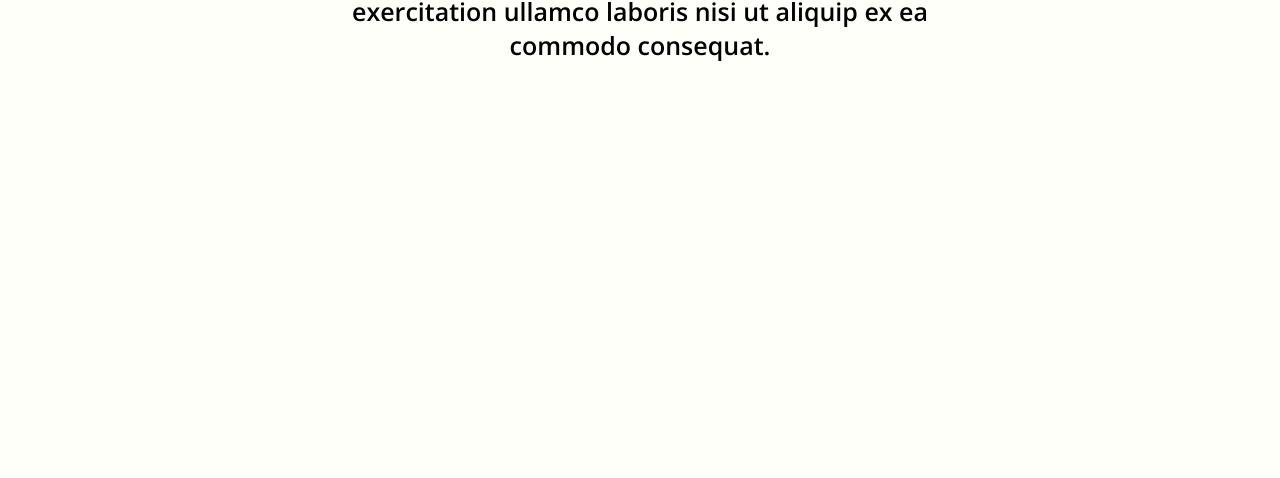
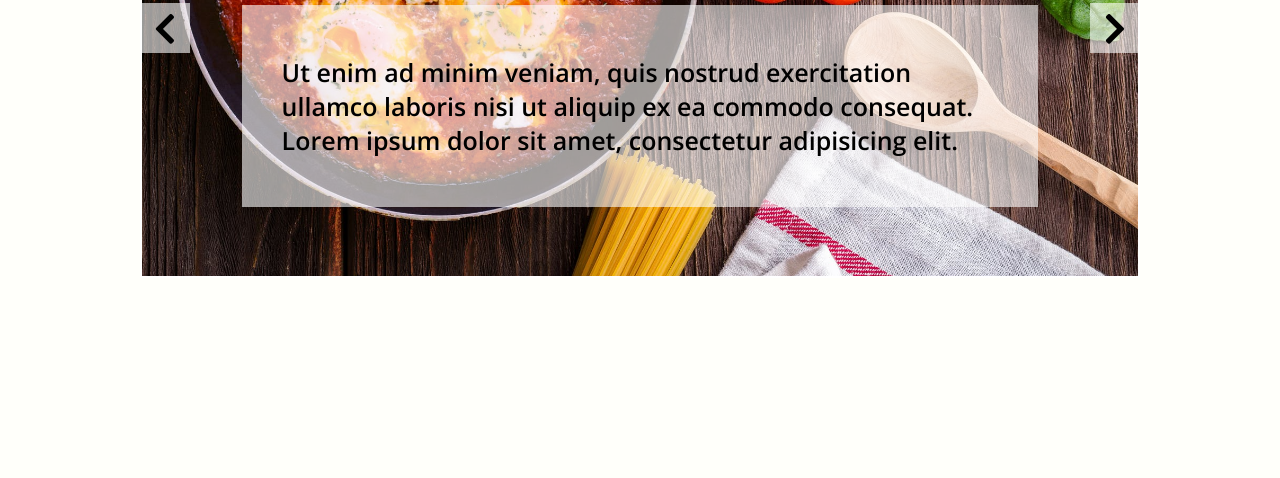
Before and after one commit to emcecha/zaplanuj-jedzonko, a website: page index.html in a window 1280 px wide. Shown: the part 322-800 px from the top of the page. Drawn offline with nearby package versions, Linux system fonts and the light colour scheme; files that its build step writes are made by us from their sources; files whose address does not match are found by name; a web font is replaced by a local one.

Commit message:
zmiana ostylowania slidera - obrazy w tle

```diff
--- a/index.html
+++ b/index.html
@@ -49,28 +49,28 @@
     <section class="carousel">
         <div class="carousel__container container">
             <div class="carousel__track">
-                <div class="carousel__slide">
+                <div class="carousel__slide carousel__slide--one">
                     <h2 class="carousel__title">
                         Zaplanuj z nami swój jadłospis
                     </h2>
                     <p class="carousel__text">
-                        Ut enim ad minim veniam, quis nostrud exercitation ullamco laboris nisi ut aliquip ex ea commodo consequat.
+                        Ut enim ad minim veniam, quis nostrud exercitation ullamco laboris nisi ut aliquip ex ea commodo consequat. Lorem ipsum dolor sit amet, consectetur adipisicing elit.
                     </p>
                 </div>
-                <div class="carousel__slide">
+                <div class="carousel__slide carousel__slide--two">
                     <h2 class="carousel__title">
                         Przechowuj swoje ulubione przepisy
                     </h2>
                     <p class="carousel__text">
-                        Excepteur sint occaecat cupidatat non proident, sunt in culpa qui officia deserunt mollit anim id est laborum.
+                        Excepteur sint occaecat cupidatat non proident, sunt in culpa qui officia deserunt mollit anim id est laborum. Excepteur sint occaecat cupidatat non proident.
                     </p>
                 </div>
-                <div class="carousel__slide">
+                <div class="carousel__slide carousel__slide--three">
                     <h2 class="carousel__title">
                         Odkrywaj nowe smaki
                     </h2>
                     <p class="carousel__text">
-                        Duis aute irure dolor in reprehenderit in voluptate velit esse cillum dolore eu fugiat nulla pariatur.
+                        Duis aute irure dolor in reprehenderit in voluptate velit esse cillum dolore eu fugiat nulla pariatur. Duis aute irure dolor in reprehenderit in voluptate velit esse cillum dolore eu fugiat nulla pariatur.
                     </p>
                 </div>
             </div>
--- a/scss/partials/_page_carousel.scss
+++ b/scss/partials/_page_carousel.scss
@@ -1,6 +1,6 @@
 .carousel {
     width: 100%;
-    height: 400px;
+    height: 500px;
     overflow: hidden;
 
     &__container {
@@ -24,41 +24,74 @@
         flex-direction: column;
         justify-content: center;
         align-items: center;
+        background-repeat: no-repeat;
+        background-size: 100%;
+        background-position: center;
+        border: 2px solid white;
+        background-color: rgba(255,255,255,0.5);
+
+        &--one {
+            background-image: url("../img/slide1.jpeg");
+        }
+
+        &--two {
+            background-image: url("../img/slide2.jpeg");
+        }
+
+        &--three {
+            background-image: url("../img/slide3.jpeg");
+        }
     }
 
     &__title {
+        width: 80%;
+        text-align: center;
         font-size: 40px;
-        margin-bottom: 10px;
+        margin-bottom: 20px;
+        padding: 40px 20px;
         font-weight: 600;
+        background-color: rgba(255,255,255,0.6);
     }
 
     &__text {
-        width: 60%;
-        text-align: center;
+        width: 80%;
+        padding: 50px 40px;
+        text-align: left;
         font-size: 25px;
         font-weight: 600;
+        background-color: rgba(255,255,255,0.6);
     }
 
     &__nav {
+        width: 50px;
+        height: 50px;
+        background-color: rgba(255,255,255,0.6);
         position: absolute;
         top:50%;
         transform: translateY(-50%);
-        font-size: 40px;
-        background-color: transparent;
+        font-size: 35px;
         border: none;
         cursor: pointer;
-        transition: color 300ms;
+        transition: all 300ms;
 
         &:hover {
             color: $accent-color;
+            background-color: rgba(255,255,255,1);
+        }
+
+        i {
+            position: absolute;
+            left: 50%;
+            top: 50%;
+            transform: translate(-50%,-50%);
         }
     }
 
     &__nav--prev {
-        left: 5px;
+        left: 0;
     }
 
     &__nav--next {
-        right: 5px;
+        right: 0;
     }
 }
```
Also changed, not shown: img/carousel1.jpeg (deleted), img/carousel3.jpeg (deleted), img/slide1.jpeg (renamed from img/meal1.jpeg), img/slide2.jpeg (added), img/slide3.jpeg (renamed from img/carousel2.jpeg).
